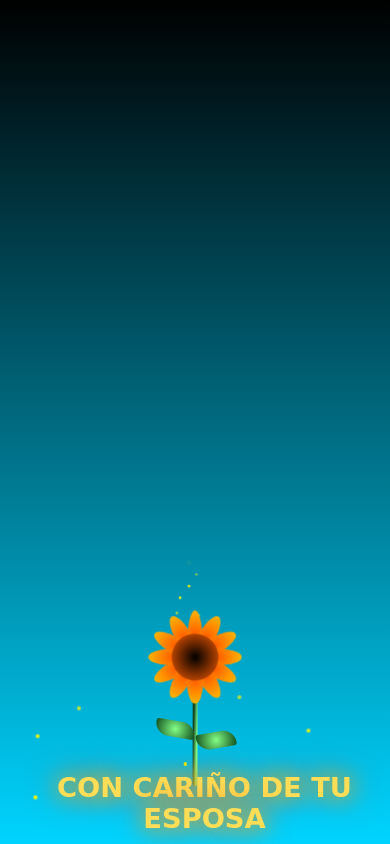
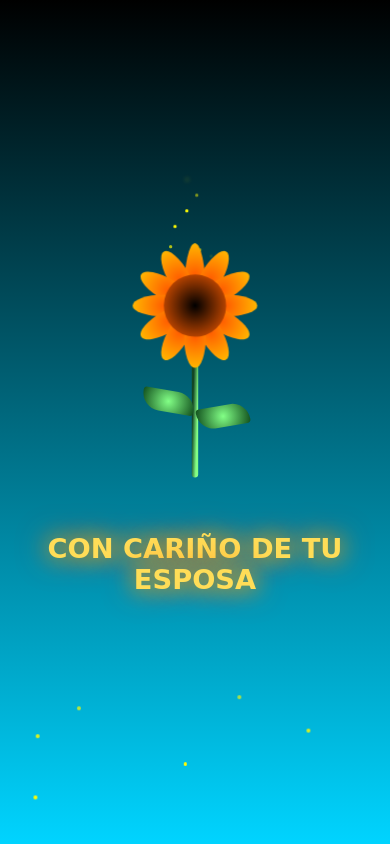
Before and after one commit to mrp031118/flores-amarillas, a plain HTML site: page index.html in a window 390 px wide. Shown: the top 844 px of the page. Drawn offline with Linux system fonts and the light colour scheme.

Commit message:
Update style.css

```diff
--- a/style.css
+++ b/style.css
@@ -382,35 +382,40 @@ body {
     }
 }
 
-/* Estilos responsivos */
 @media (max-width: 768px) {
     body {
-        align-items: center;
+        flex-direction: column;   /* Cambiamos el eje a columna */
+        align-items: center;      /* Centra todo */
         justify-content: center;
         padding: 20px;
     }
 
     .flower_wrapper {
-        transform: translateX(-50%) scale(0.8); /* Reduce un poco la flor */
+        position: relative;       /* Que fluya en el centro */
+        left: auto;
+        bottom: auto;
+        transform: none;          /* Quitamos el translateX */
+        margin-bottom: 30px;      /* Espacio con el texto */
     }
 
     #text {
-        font-size: 6vw; /* Texto proporcional a la pantalla */
-        bottom: 15px;
-        right: 15px;
-        text-align: center;
-        width: 90%; /* Para que no se corte */
+        position: relative;       /* Ya no fijo */
+        bottom: auto;
+        right: auto;
+        font-size: 6vw;           /* Escalable */
+        text-align: center;       /* Centrado debajo de la flor */
+        width: 100%;              /* Que ocupe todo el ancho */
     }
 }
 
 @media (max-width: 480px) {
     .flower_wrapper {
-        transform: translateX(-50%) scale(0.6); /* Aún más pequeño en celulares chicos */
+        transform: scale(0.8);   /* Más pequeña en celulares chicos */
+        margin-bottom: 20px;
     }
 
     #text {
         font-size: 7vw;
-        bottom: 10px;
-        right: 10px;
+        margin-top: 10px;
     }
 }
```
